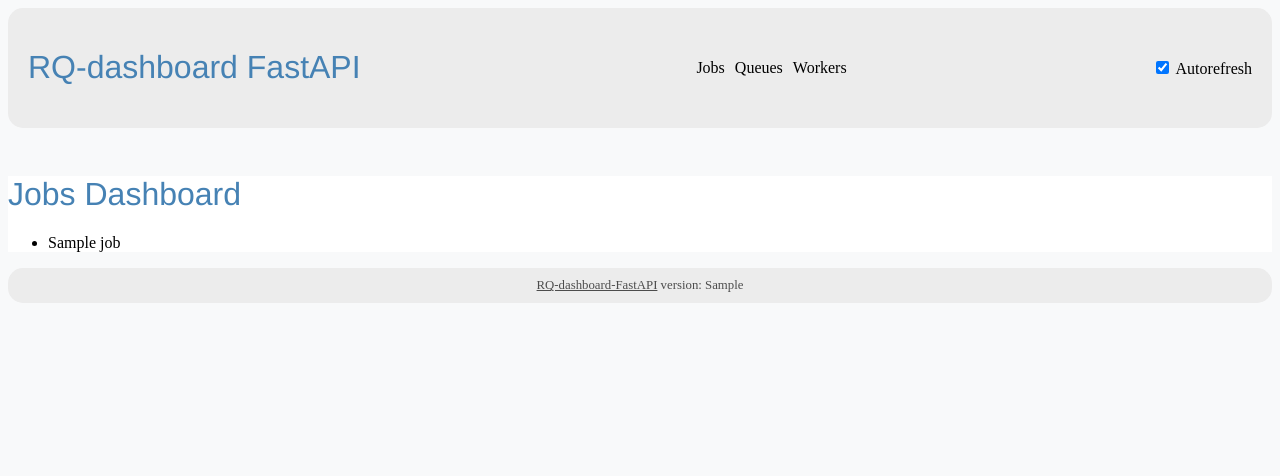
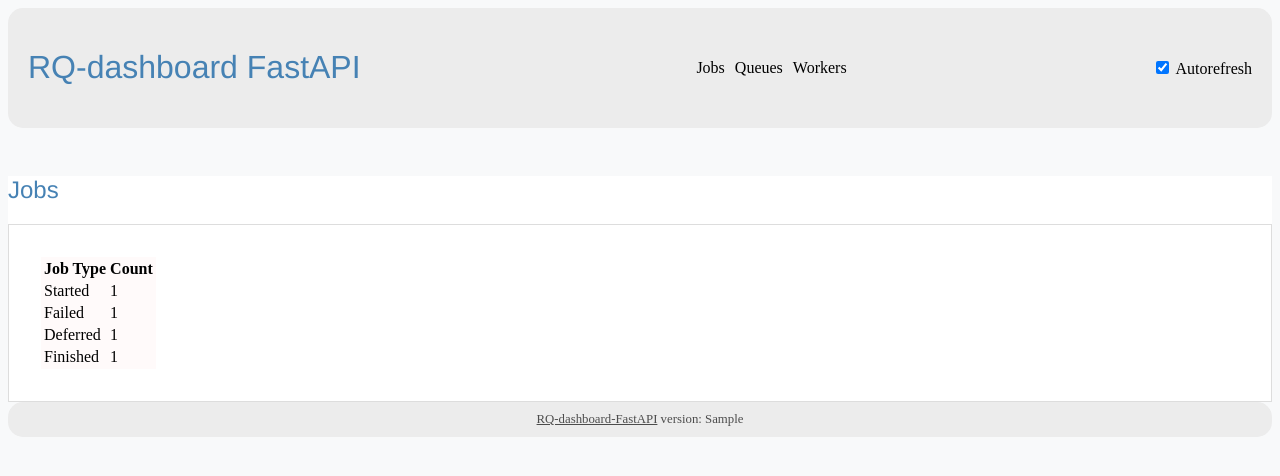
Before and after one commit to Hannes221/rq-dashboard-fast, a FastAPI app: template templates/jobs.html in a window 1280 px wide. Shown: the top 476 px of the page. Run offline with FastAPI, Linux system fonts and the light colour scheme; the template is opened without the code that fills it: most values are stand-ins (such as "Sample title", 1, 10 or a date in 2020).

Commit message:
add section to workers, queues, and jobs templates

```diff
--- a/templates/jobs.html
+++ b/templates/jobs.html
@@ -10,12 +10,35 @@
 
 <body>
   {% block content %}
-  <h1>Jobs Dashboard</h1>
-  <ul>
-    {% for job in job_data %}
-    <li>{{ job }}</li>
-    {% endfor %}
-  </ul>
+  <h2>Jobs</h2>
+  <div class="section">
+    <table id="jobs">
+      <thead>
+        <tr>
+          <th>Job Type</th>
+          <th>Count</th>
+        </tr>
+      </thead>
+      <tbody>
+        <tr>
+          <td>Started</td>
+          <td>{{ job_data.started | length }}</td>
+        </tr>
+        <tr>
+          <td>Failed</td>
+          <td>{{ job_data.failed | length }}</td>
+        </tr>
+        <tr>
+          <td>Deferred</td>
+          <td>{{ job_data.deferred | length }}</td>
+        </tr>
+        <tr>
+          <td>Finished</td>
+          <td>{{ job_data.finished | length }}</td>
+        </tr>
+      </tbody>
+    </table>
+  </div>
   {% endblock %}
 </body>
 
--- a/templates/queues.html
+++ b/templates/queues.html
@@ -10,7 +10,8 @@
 
 <body>
   {% block content %}
-  <h1>Queues Dashboard</h1>
+  <h2>Queues</h2>
+  <div class="section">
     <ul>
       {% for queue_name in queue_data %}
       <li>
@@ -19,6 +20,7 @@
       {% endfor %}
     </ul>
     {% endblock %}
+  </div>
 </body>
 
 </html>
--- a/templates/workers.html
+++ b/templates/workers.html
@@ -10,7 +10,8 @@
 
 <body>
   {% block content %}
-  <h1>Workers Dashboard</h1>
+  <h2>Workers</h2>
+  <div class="section">
     <ul>
       {% for worker in worker_data %}
       <li>
@@ -20,6 +21,7 @@
       {% endfor %}
     </ul>
     {% endblock %}
+  </div>
 </body>
 
 </html>
```
Lines whose indentation alone changed are shown as unchanged.
